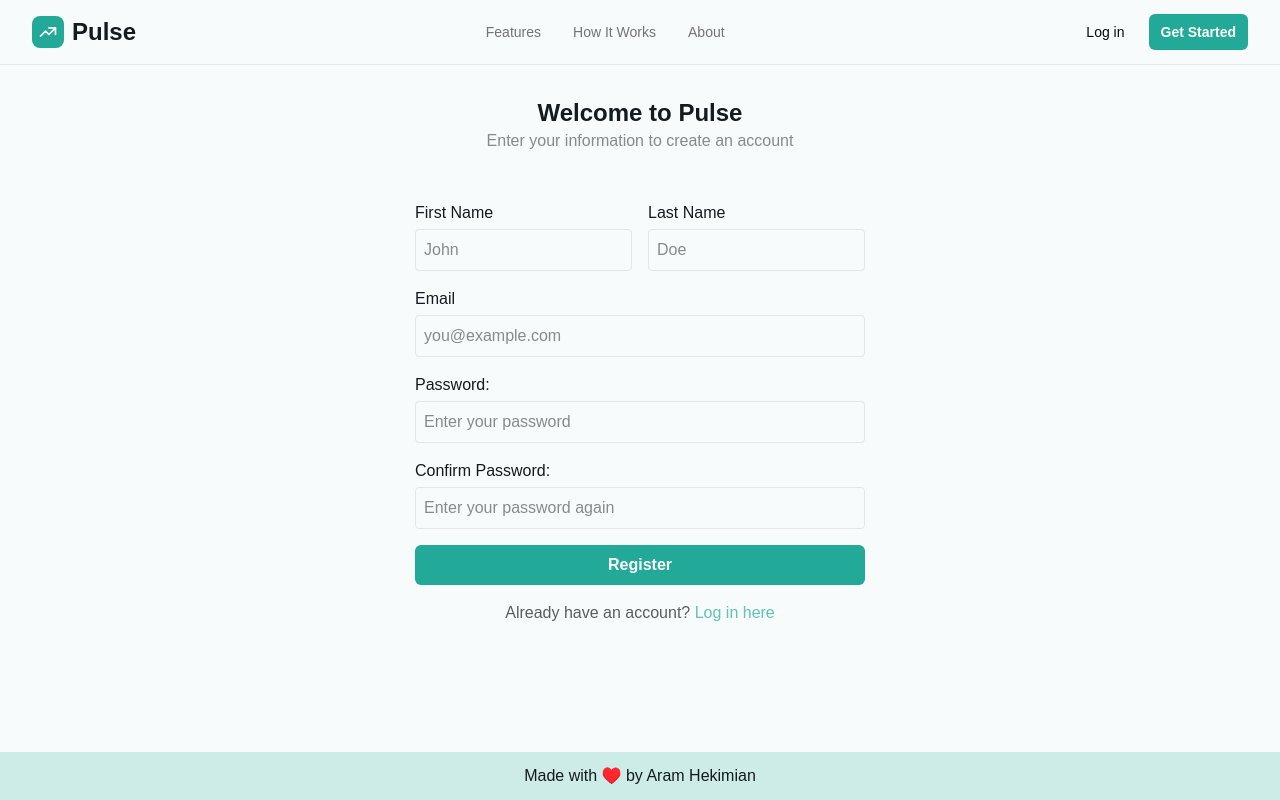
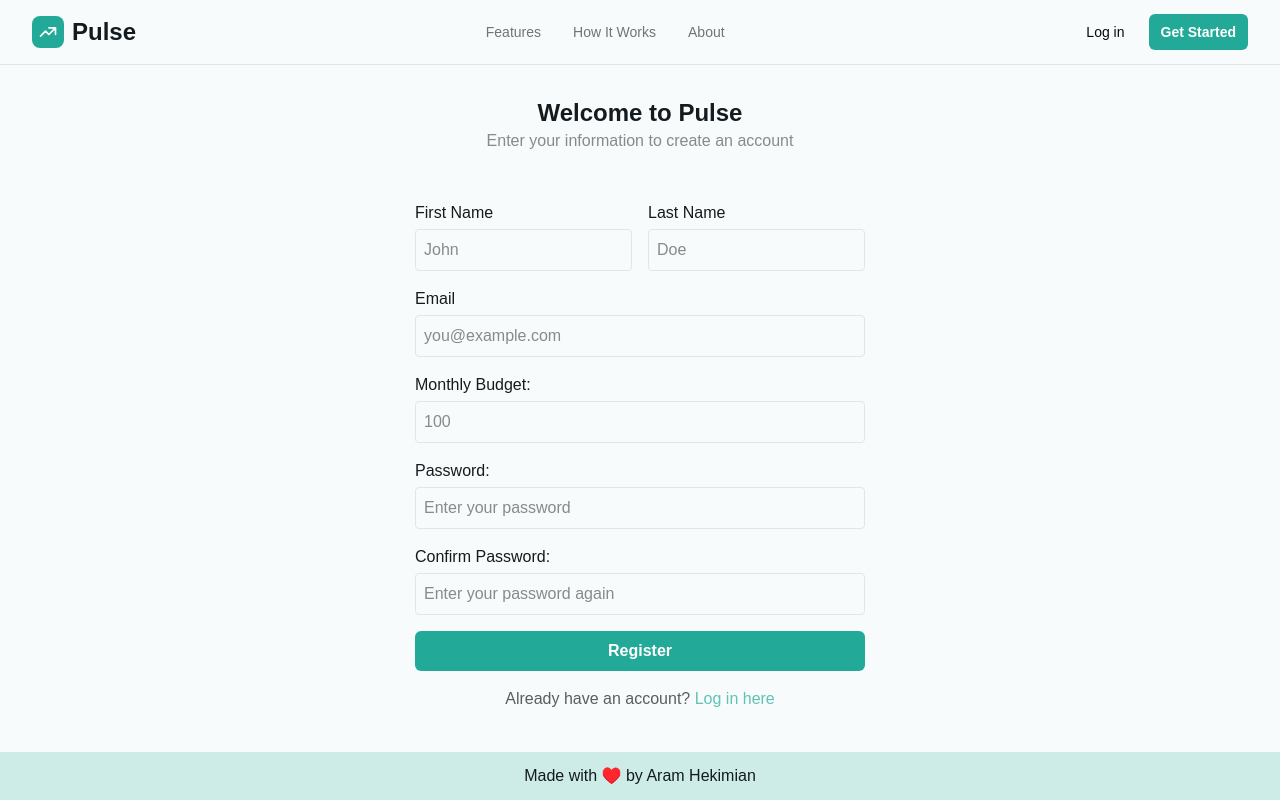
Before and after one commit to Hekimianz/pulse, a React (Vite) app in the folder front/: page /register in a window 1280 px wide. Built offline with nearby package versions, Linux system fonts and the light colour scheme.

Commit message:
Fixed registration bug

```diff
--- a/front/src/api/auth.ts
+++ b/front/src/api/auth.ts
@@ -15,6 +15,7 @@ export interface RegisterValues {
   lastName: string;
   password: string;
   confPassword: string;
+  budget: string;
 }
 
 export interface RegisterResponse {
@@ -60,6 +61,7 @@ export async function registerUser(
       firstName: values.firstName,
       lastName: values.lastName,
       password: values.password,
+      budget: values.budget,
     }),
   });
   if (!res.ok) {
--- a/front/src/pages/Register.tsx
+++ b/front/src/pages/Register.tsx
@@ -23,6 +23,9 @@ export default function Register() {
       .min(3, 'Last name must be at least 2 characters')
       .max(50, 'Last name must be at most 50 characters')
       .matches(/^[A-Za-zÀ-ÖØ-öø-ÿ' -]+$/, 'Last name can only contain letters'),
+    budget: string()
+      .required('Please include a monthly budget.')
+      .min(1, 'Monthly budget needs to be at least 1'),
     email: string()
       .email('Email must be a valid address')
       .required('Email is required')
@@ -40,6 +43,7 @@ export default function Register() {
       email: '',
       password: '',
       confPassword: '',
+      budget: '',
     },
     validationSchema: shema,
     onSubmit: async (values) => {
@@ -77,6 +81,7 @@ export default function Register() {
             <ErrorMessage name="email" component="span" />
             <ErrorMessage name="password" component="span" />
             <ErrorMessage name="confPassword" component="span" />
+            <ErrorMessage name="budget" component="span" />
             {error && <div className="text-red-800">{error}</div>}
           </div>
           <div className="flex gap-4">
@@ -118,6 +123,20 @@ export default function Register() {
               id="email"
               placeholder="you@example.com"
               value={formik.values.email}
+              onChange={formik.handleChange}
+              onBlur={formik.handleBlur}
+              disabled={loading}
+            />
+          </div>
+          <div className="flex flex-col gap-1">
+            <label htmlFor="budget">Monthly Budget:</label>
+            <input
+              className={`w-full py-2 pl-2 border border-border rounded focus:outline-primary hover:border-primary transition-all ${formik.touched.budget && formik.errors.budget ? 'border-red-800 bg-red-100/50' : ''}`}
+              type="number"
+              name="budget"
+              id="budget"
+              placeholder="100"
+              value={formik.values.budget}
               onChange={formik.handleChange}
               onBlur={formik.handleBlur}
               disabled={loading}
```
